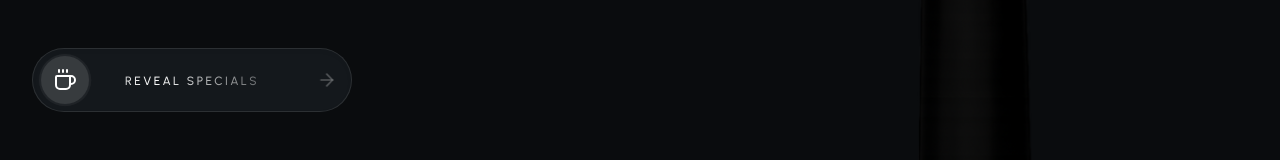
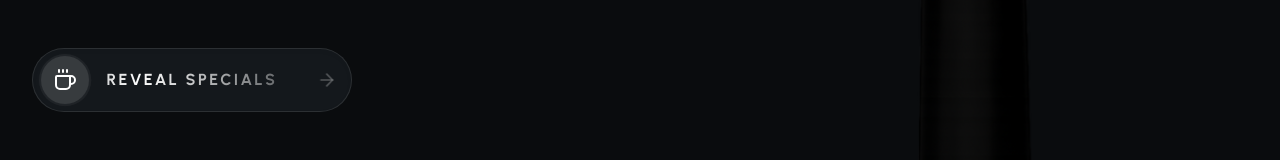
Before and after one commit to dhruvL21/Cafe_website, a Next.js app: page / in a window 1280 px wide. Shown: the part 528-688 px from the top of the page. Built offline with nearby package versions, Linux system fonts and the light colour scheme; a web font is replaced by a local one.

Commit message:
feat: add SlideToUnlock component for navigating to specials page

```diff
--- a/src/components/ui/slide-to-unlock.tsx
+++ b/src/components/ui/slide-to-unlock.tsx
@@ -84,7 +84,7 @@ const SlideToUnlock = () => {
 
         <div className="relative overflow-hidden px-12 text-center pointer-events-none">
           <motion.span
-            className="tracking-[0.2em] text-[11px] sm:text-xs font-medium whitespace-nowrap bg-gradient-to-r from-white/20 via-white to-white/20 bg-[length:200%_100%] bg-clip-text text-transparent"
+            className="tracking-[0.15em] text-sm sm:text-base font-bold whitespace-nowrap bg-gradient-to-r from-white/20 via-white to-white/20 bg-[length:200%_100%] bg-clip-text text-transparent uppercase"
             animate={{
               backgroundPosition: ['100% 0', '-100% 0'],
               opacity: isDragging ? 0 : 1
```
